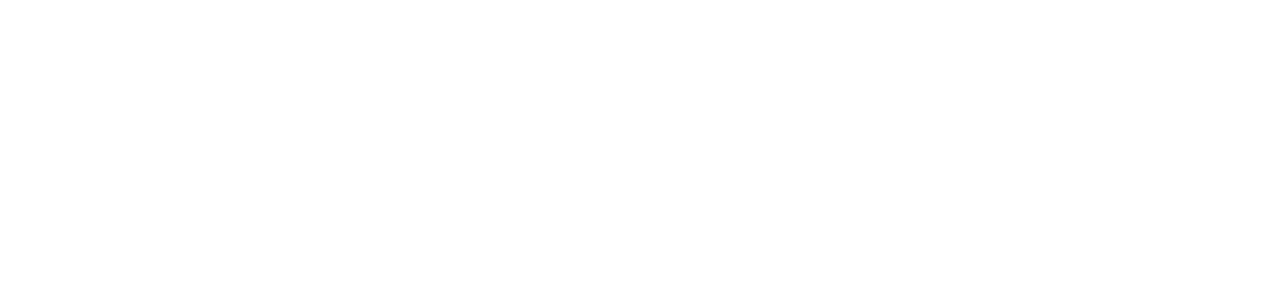
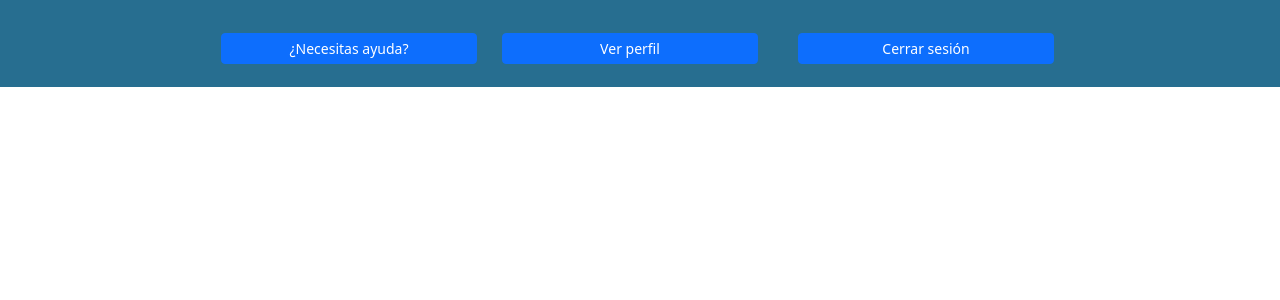
Before and after one commit to dyllansalgado/ProyectoTesis, a React (Create React App) app in the folder frontend/: page /verProyecto/1 in a window 1280 px wide. Before the commit this address had no page. Shown: the top 300 px of the page. Built offline with nearby package versions, Linux system fonts and the light colour scheme.

Commit message:
Obteniendo ID de proyecto al momento de seleccionar ver mas/ver proyecto

```diff
--- a/frontend/src/App.js
+++ b/frontend/src/App.js
@@ -6,6 +6,7 @@ import MainUsuario from "./components/Main/MainUsuario";
 import Registrarse from "./components/Register/Registrarse";
 import VerPerfil from "./components/VerPerfil/VerPerfil";
 import CrearProyecto from "./components/Proyecto/CrearProyecto";
+import VerProyecto from "./components/Proyecto/VerProyecto";
 import './App.css';
 
 function App() {
@@ -19,6 +20,7 @@ function App() {
         <Route path="/registrarse" element={<Registrarse />} />
         <Route path="/verPerfil" element={<VerPerfil />} />
         <Route path="/crearProyecto" element={<CrearProyecto />} />
+        <Route exact path="/verProyecto/:idP" element={<VerProyecto />} />
       </Routes>
     </BrowserRouter>
     </>
--- a/frontend/src/components/Main/MainUsuario.js
+++ b/frontend/src/components/Main/MainUsuario.js
@@ -85,7 +85,7 @@ class MainUsuario extends Component {
                         </p>
                         <div className="center">
                           <Button
-                            variant="outline-primary"
+                            variant="outline-primary" href={`/verProyecto/${proyectos.id_proyecto}`}
                           >
                             Ver más
                           </Button>
--- /dev/null
+++ b/frontend/src/components/Proyecto/VerProyecto.js
@@ -0,0 +1,26 @@
+import React, { Component } from "react";
+import {Button,Navbar,} from "react-bootstrap";
+class VerProyecto extends Component {
+
+    render() {
+        return (
+            <>
+              <Navbar collapseOnSelect className="navbarLogeado">
+                  <Navbar.Brand href="/mainJefeProyecto">
+                  </Navbar.Brand>
+                  <Button className="botonAyudaLogeado"  href="/ayuda" size="sm">
+                      ¿Necesitas ayuda?
+                  </Button>
+                  <Button className="botonCerrarSesion"  href="/verPerfil" size="sm">
+                      Ver perfil
+                  </Button>
+                  <Button className="botonCerrarSesion"  size="sm">
+                      Cerrar sesión
+                  </Button>
+              </Navbar>
+            </>
+        );
+    }
+}
+
+export default VerProyecto;
```
Also changed, not shown: frontend/src/components/Proyecto/CrearProyecto.js (+1 -11 lines).
